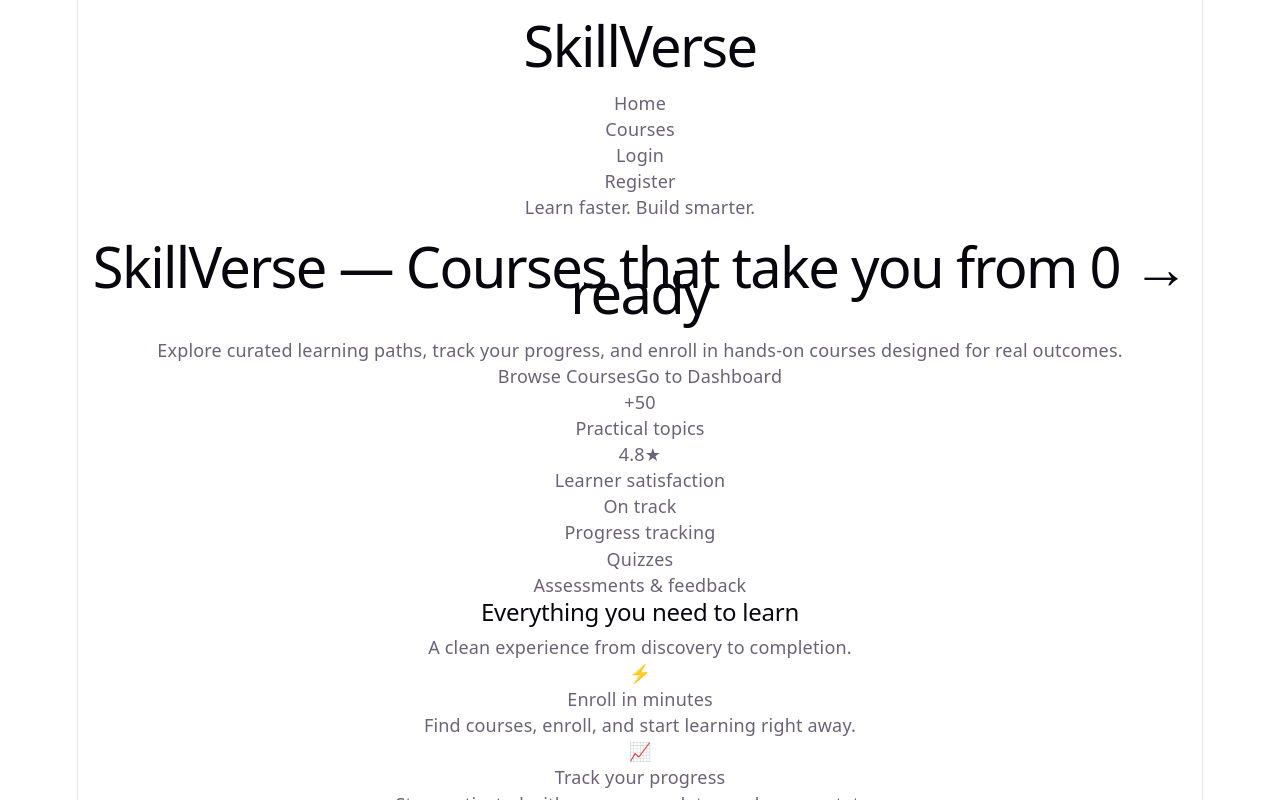
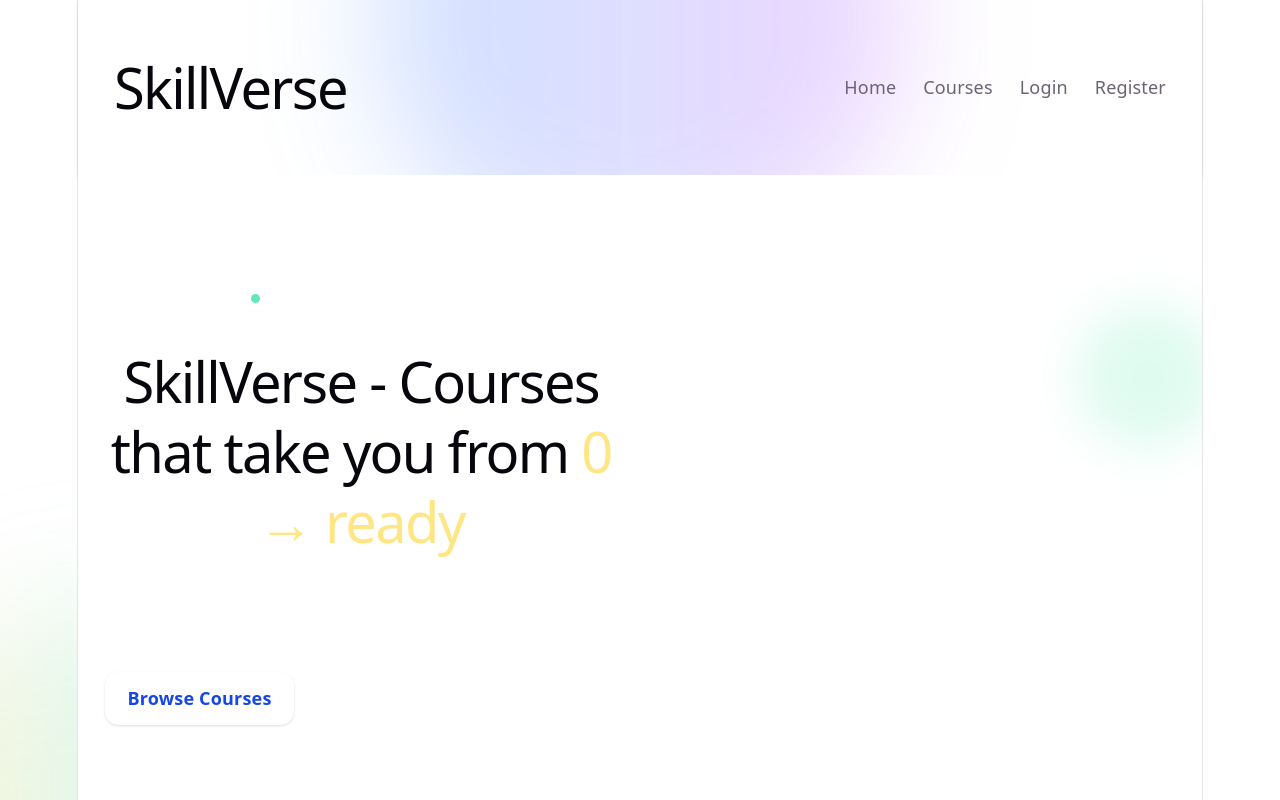
Before and after one commit to DhanikaJ/skillverse-ui, a React (Vite) app: page / in a window 1280 px wide. Shown: the top 800 px of the page. Built offline with nearby package versions, Linux system fonts and the light colour scheme; no server answers.

Commit message:
fix: configure tailwind settings_1.4

```diff
--- a/package.json
+++ b/package.json
@@ -19,6 +19,7 @@
   "devDependencies": {
     "@eslint/js": "^10.0.1",
     "@tailwindcss/postcss": "^4.0.0",
+    "@tailwindcss/vite": "^4.3.0",
     "@types/react": "^19.2.14",
     "@types/react-dom": "^19.2.3",
     "@vitejs/plugin-react": "^6.0.1",
--- a/postcss.config.js
+++ b/postcss.config.js
@@ -1,6 +1,5 @@
 export default {
   plugins: {
-    "@tailwindcss/postcss": {},
     autoprefixer: {},
   },
 };
--- a/src/index.css
+++ b/src/index.css
@@ -1,4 +1,4 @@
-@import "tailwindcss/preflight";
+@import "tailwindcss";
 
 /* App theme variables (used by non-utility CSS below) */
 :root {
--- a/src/pages/index.tsx
+++ b/src/pages/index.tsx
@@ -43,7 +43,7 @@ export default function HomeIndexPage() {
                 </div>
 
                 <h1 className="mt-5 text-4xl font-extrabold leading-tight text-white md:text-5xl">
-                  SkillVerse — Courses that take you from{' '}
+                  SkillVerse - Courses that take you from{' '}
                   <span className="text-amber-200">0 → ready</span>
                 </h1>
 
--- a/vite.config.js
+++ b/vite.config.js
@@ -1,11 +1,16 @@
 import { defineConfig } from "vite";
 import react from "@vitejs/plugin-react";
+import tailwindcss from "@tailwindcss/vite";
 
 // https://vite.dev/config/
 export default defineConfig({
-  plugins: [react()],
+  plugins: [react(), tailwindcss()],
   css: {
-    // Keep default pipeline for Tailwind/PostCSS
+    // Keep LightningCSS off to avoid directive stripping issues
     lightningcss: false,
   },
+  build: {
+    // Prevent extra CSS minification from interfering
+    cssMinify: false,
+  },
 });
```
Also changed, not shown: 1 other file (tests, documents, lock files or other folders).
